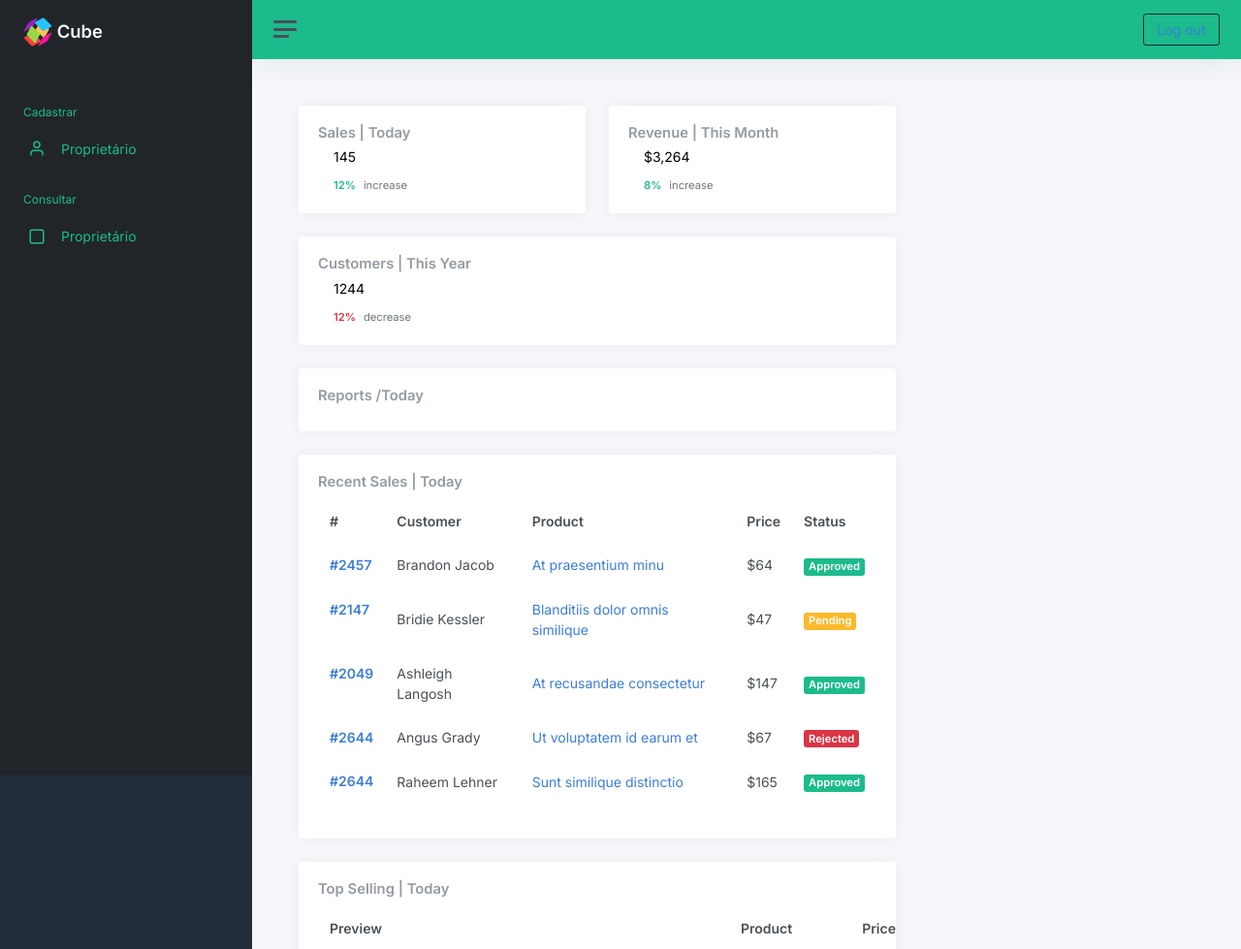
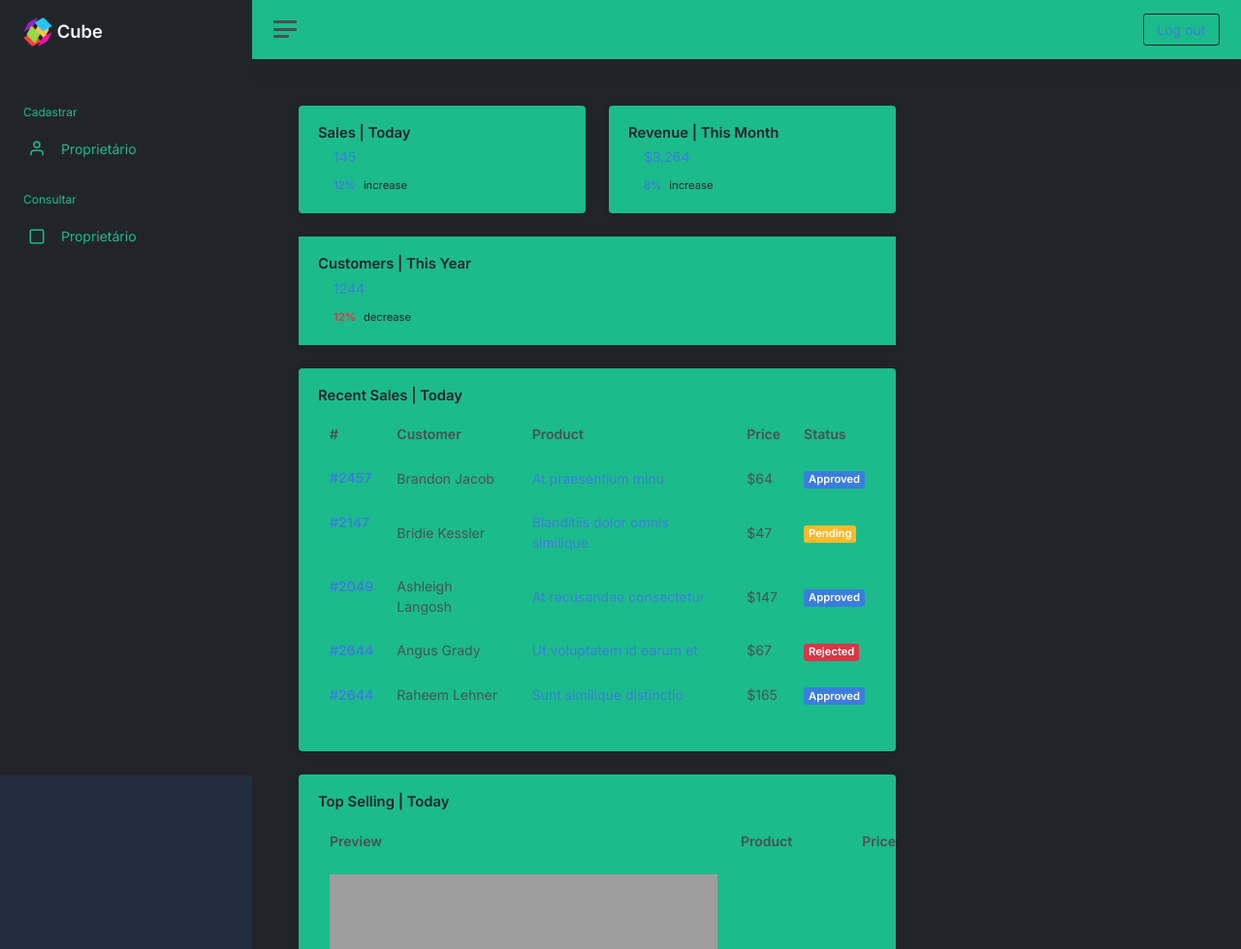
Before and after one commit to leoangonese/cube-fp, a PHP site: page /view/index.php in a window 1280 px wide. Shown: the top 979 px of the page at 97% size. Run offline with PHP 8.4, Linux system fonts and the light colour scheme; grey boxes are pictures that could not be loaded.

Commit message:
adjuted the color for index

```diff
--- a/view/index.php
+++ b/view/index.php
@@ -12,7 +12,7 @@
 		  "menu.php";
 		?>
 	</nav>
-		<div class="main">
+		<div class="main bg-dark">
 		<nav class="navbar navbar-expand navbar-light navbar-bg bg-success">
 				<a class="sidebar-toggle js-sidebar-toggle">
 					<i class="hamburger align-self-center"></i>
@@ -39,31 +39,17 @@
 
             <!-- Sales Card -->
             <div class="col-xxl-4 col-md-6">
-              <div class="card info-card sales-card">
-
-                <div class="filter">
-                  <a class="icon" href="#" data-bs-toggle="dropdown"><i class="bi bi-three-dots"></i></a>
-                  <ul class="dropdown-menu dropdown-menu-end dropdown-menu-arrow">
-                    <li class="dropdown-header text-start">
-                      <h6>Filter</h6>
-                    </li>
-
-                    <li><a class="dropdown-item" href="#">Today</a></li>
-                    <li><a class="dropdown-item" href="#">This Month</a></li>
-                    <li><a class="dropdown-item" href="#">This Year</a></li>
-                  </ul>
-                </div>
-
+              <div class="card info-card sales-card bg-success">
                 <div class="card-body">
-                  <h5 class="card-title">Sales <span>| Today</span></h5>
+                  <h5 class="card-title text-dark">Sales <span>| Today</span></h5>
 
                   <div class="d-flex align-items-center">
                     <div class="card-icon rounded-circle d-flex align-items-center justify-content-center">
                       <i class="bi bi-cart"></i>
                     </div>
                     <div class="ps-3">
-                      <h6>145</h6>
-                      <span class="text-success small pt-1 fw-bold">12%</span> <span class="text-muted small pt-2 ps-1">increase</span>
+                      <h6 class='text-primary'>145</h6>
+                      <span class="text-primary small pt-1 fw-bold">12%</span> <span class="text-dark small pt-2 ps-1">increase</span>
 
                     </div>
                   </div>
@@ -74,31 +60,18 @@
 
             <!-- Revenue Card -->
             <div class="col-xxl-4 col-md-6">
-              <div class="card info-card revenue-card">
-
-                <div class="filter">
-                  <a class="icon" href="#" data-bs-toggle="dropdown"><i class="bi bi-three-dots"></i></a>
-                  <ul class="dropdown-menu dropdown-menu-end dropdown-menu-arrow">
-                    <li class="dropdown-header text-start">
-                      <h6>Filter</h6>
-                    </li>
-
-                    <li><a class="dropdown-item" href="#">Today</a></li>
-                    <li><a class="dropdown-item" href="#">This Month</a></li>
-                    <li><a class="dropdown-item" href="#">This Year</a></li>
-                  </ul>
-                </div>
+              <div class="card info-card revenue-card bg-success">
 
                 <div class="card-body">
-                  <h5 class="card-title">Revenue <span>| This Month</span></h5>
+                  <h5 class="card-title text-dark">Revenue <span>| This Month</span></h5>
 
                   <div class="d-flex align-items-center">
                     <div class="card-icon rounded-circle d-flex align-items-center justify-content-center">
                       <i class="bi bi-currency-dollar"></i>
                     </div>
                     <div class="ps-3">
-                      <h6>$3,264</h6>
-                      <span class="text-success small pt-1 fw-bold">8%</span> <span class="text-muted small pt-2 ps-1">increase</span>
+                      <h6 class='text-primary'>$3,264</h6>
+                      <span class="text-primary small pt-1 fw-bold">8%</span> <span class="text-dark small pt-2 ps-1">increase</span>
 
                     </div>
                   </div>
@@ -125,16 +98,16 @@
                   </ul>
                 </div>
 
-                <div class="card-body">
-                  <h5 class="card-title">Customers <span>| This Year</span></h5>
+                <div class="card-body bg-success">
+                  <h5 class="card-title text-dark">Customers <span>| This Year</span></h5>
 
                   <div class="d-flex align-items-center">
                     <div class="card-icon rounded-circle d-flex align-items-center justify-content-center">
                       <i class="bi bi-people"></i>
                     </div>
                     <div class="ps-3">
-                      <h6>1244</h6>
-                      <span class="text-danger small pt-1 fw-bold">12%</span> <span class="text-muted small pt-2 ps-1">decrease</span>
+                      <h6 class='text-primary'>1244</h6>
+                      <span class="text-danger small pt-1 fw-bold">12%</span> <span class="text-dark small pt-2 ps-1">decrease</span>
 
                     </div>
                   </div>
@@ -144,107 +117,12 @@
 
             </div><!-- End Customers Card -->
 
-            <!-- Reports -->
+            <!-- Recent Sales -->
             <div class="col-12">
-              <div class="card">
-
-                <div class="filter">
-                  <a class="icon" href="#" data-bs-toggle="dropdown"><i class="bi bi-three-dots"></i></a>
-                  <ul class="dropdown-menu dropdown-menu-end dropdown-menu-arrow">
-                    <li class="dropdown-header text-start">
-                      <h6>Filter</h6>
-                    </li>
-
-                    <li><a class="dropdown-item" href="#">Today</a></li>
-                    <li><a class="dropdown-item" href="#">This Month</a></li>
-                    <li><a class="dropdown-item" href="#">This Year</a></li>
-                  </ul>
-                </div>
+              <div class="card recent-sales overflow-auto bg-success">
 
                 <div class="card-body">
-                  <h5 class="card-title">Reports <span>/Today</span></h5>
-
-                  <!-- Line Chart -->
-                  <div id="reportsChart"></div>
-
-                  <script>
-                    document.addEventListener("DOMContentLoaded", () => {
-                      new ApexCharts(document.querySelector("#reportsChart"), {
-                        series: [{
-                          name: 'Sales',
-                          data: [31, 40, 28, 51, 42, 82, 56],
-                        }, {
-                          name: 'Revenue',
-                          data: [11, 32, 45, 32, 34, 52, 41]
-                        }, {
-                          name: 'Customers',
-                          data: [15, 11, 32, 18, 9, 24, 11]
-                        }],
-                        chart: {
-                          height: 350,
-                          type: 'area',
-                          toolbar: {
-                            show: false
-                          },
-                        },
-                        markers: {
-                          size: 4
-                        },
-                        colors: ['#4154f1', '#2eca6a', '#ff771d'],
-                        fill: {
-                          type: "gradient",
-                          gradient: {
-                            shadeIntensity: 1,
-                            opacityFrom: 0.3,
-                            opacityTo: 0.4,
-                            stops: [0, 90, 100]
-                          }
-                        },
-                        dataLabels: {
-                          enabled: false
-                        },
-                        stroke: {
-                          curve: 'smooth',
-                          width: 2
-                        },
-                        xaxis: {
-                          type: 'datetime',
-                          categories: ["2018-09-19T00:00:00.000Z", "2018-09-19T01:30:00.000Z", "2018-09-19T02:30:00.000Z", "2018-09-19T03:30:00.000Z", "2018-09-19T04:30:00.000Z", "2018-09-19T05:30:00.000Z", "2018-09-19T06:30:00.000Z"]
-                        },
-                        tooltip: {
-                          x: {
-                            format: 'dd/MM/yy HH:mm'
-                          },
-                        }
-                      }).render();
-                    });
-                  </script>
-                  <!-- End Line Chart -->
-
-                </div>
-
-              </div>
-            </div><!-- End Reports -->
-
-            <!-- Recent Sales -->
-            <div class="col-12">
-              <div class="card recent-sales overflow-auto">
-
-                <div class="filter">
-                  <a class="icon" href="#" data-bs-toggle="dropdown"><i class="bi bi-three-dots"></i></a>
-                  <ul class="dropdown-menu dropdown-menu-end dropdown-menu-arrow">
-                    <li class="dropdown-header text-start">
-                      <h6>Filter</h6>
-                    </li>
-
-                    <li><a class="dropdown-item" href="#">Today</a></li>
-                    <li><a class="dropdown-item" href="#">This Month</a></li>
-                    <li><a class="dropdown-item" href="#">This Year</a></li>
-                  </ul>
-                </div>
-
-                <div class="card-body">
-                  <h5 class="card-title">Recent Sales <span>| Today</span></h5>
+                  <h5 class="card-title text-dark">Recent Sales <span>| Today</span></h5>
 
                   <table class="table table-borderless datatable">
                     <thead>
@@ -262,7 +140,7 @@
                         <td>Brandon Jacob</td>
                         <td><a href="#" class="text-primary">At praesentium minu</a></td>
                         <td>$64</td>
-                        <td><span class="badge bg-success">Approved</span></td>
+                        <td><span class="badge bg-primary">Approved</span></td>
                       </tr>
                       <tr>
                         <th scope="row"><a href="#">#2147</a></th>
@@ -276,7 +154,7 @@
                         <td>Ashleigh Langosh</td>
                         <td><a href="#" class="text-primary">At recusandae consectetur</a></td>
                         <td>$147</td>
-                        <td><span class="badge bg-success">Approved</span></td>
+                        <td><span class="badge bg-primary">Approved</span></td>
                       </tr>
                       <tr>
                         <th scope="row"><a href="#">#2644</a></th>
@@ -290,7 +168,7 @@
                         <td>Raheem Lehner</td>
                         <td><a href="#" class="text-primary">Sunt similique distinctio</a></td>
                         <td>$165</td>
-                        <td><span class="badge bg-success">Approved</span></td>
+                        <td><span class="badge bg-primary">Approved</span></td>
                       </tr>
                     </tbody>
                   </table>
@@ -302,23 +180,9 @@
 
             <!-- Top Selling -->
             <div class="col-12">
-              <div class="card top-selling overflow-auto">
-
-                <div class="filter">
-                  <a class="icon" href="#" data-bs-toggle="dropdown"><i class="bi bi-three-dots"></i></a>
-                  <ul class="dropdown-menu dropdown-menu-end dropdown-menu-arrow">
-                    <li class="dropdown-header text-start">
-                      <h6>Filter</h6>
-                    </li>
-
-                    <li><a class="dropdown-item" href="#">Today</a></li>
-                    <li><a class="dropdown-item" href="#">This Month</a></li>
-                    <li><a class="dropdown-item" href="#">This Year</a></li>
-                  </ul>
-                </div>
-
+              <div class="card top-selling overflow-auto bg-success">
                 <div class="card-body pb-0">
-                  <h5 class="card-title">Top Selling <span>| Today</span></h5>
+                  <h5 class="card-title text-dark">Top Selling <span>| Today</span></h5>
 
                   <table class="table table-borderless">
                     <thead>
```
